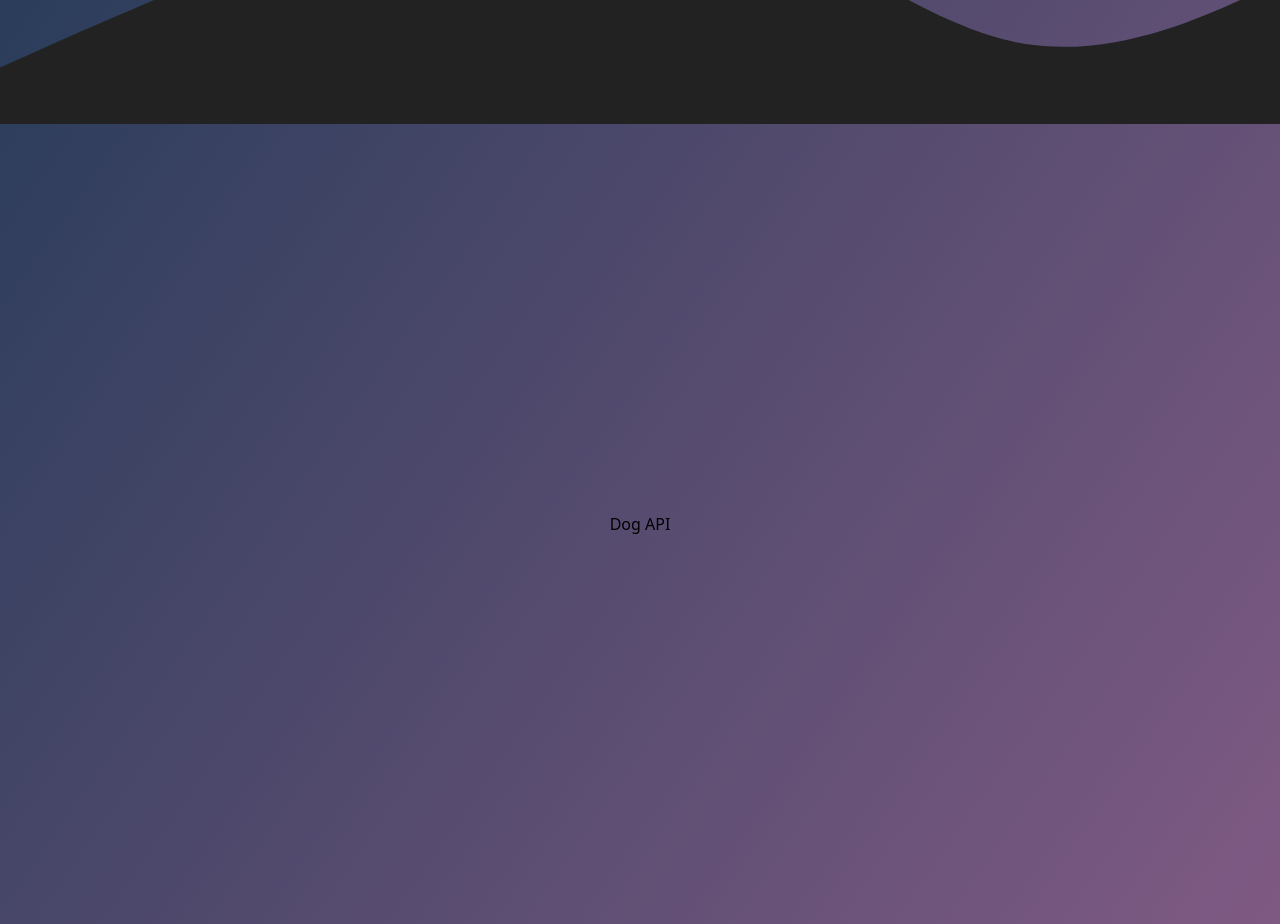
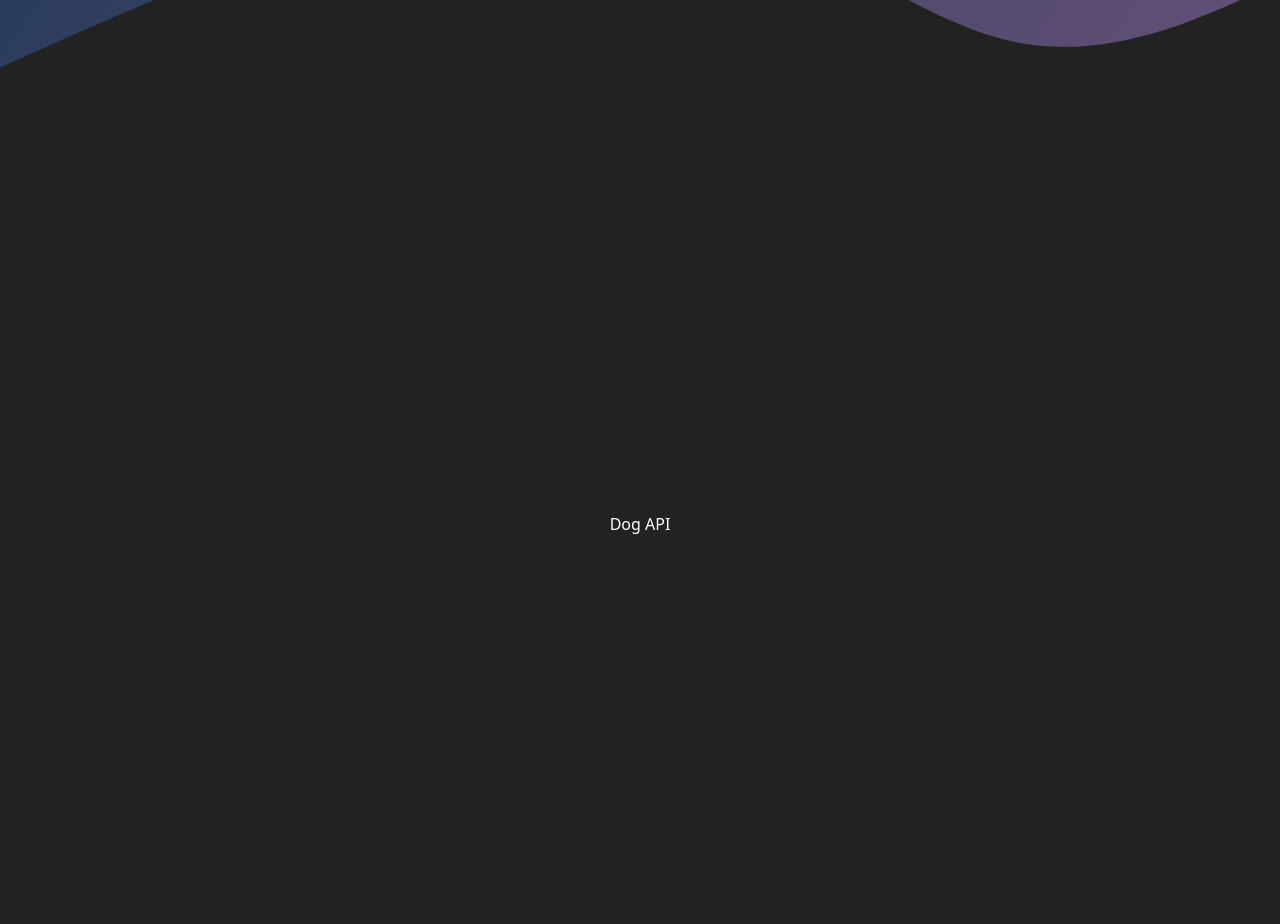
Before and after one commit to JohnBakhmat/js-advanced, a Vue app: page /lab1 in a window 1280 px wide. Shown: the part 960-1884 px from the top of the page. Built offline with nearby package versions, Linux system fonts and the light colour scheme; the HTML template or start-up script is replaced by a standard one.

Commit message:
Fixed id change

```diff
--- a/src/views/FirstLabView.vue
+++ b/src/views/FirstLabView.vue
@@ -2,7 +2,7 @@
   <div class="wrap">
     <section id="tasks_1-2" class="root">
       <Lab1Input v-model="user" :label="label" />
-      <ArticleArrow @click="scrollTo('tasks_3-4')" />
+      <ArticleArrow @click="scrollTo('tasks_3-5')" />
     </section>
     <basic-wave />
     <section id="tasks_3-5" class="root">Dog API</section>
@@ -43,7 +43,7 @@ export default defineComponent({
 section {
   scroll-snap-align: center;
 }
-#tasks_3-4 {
+#tasks_3-5 {
   background: #222;
   color: white;
 }
```
